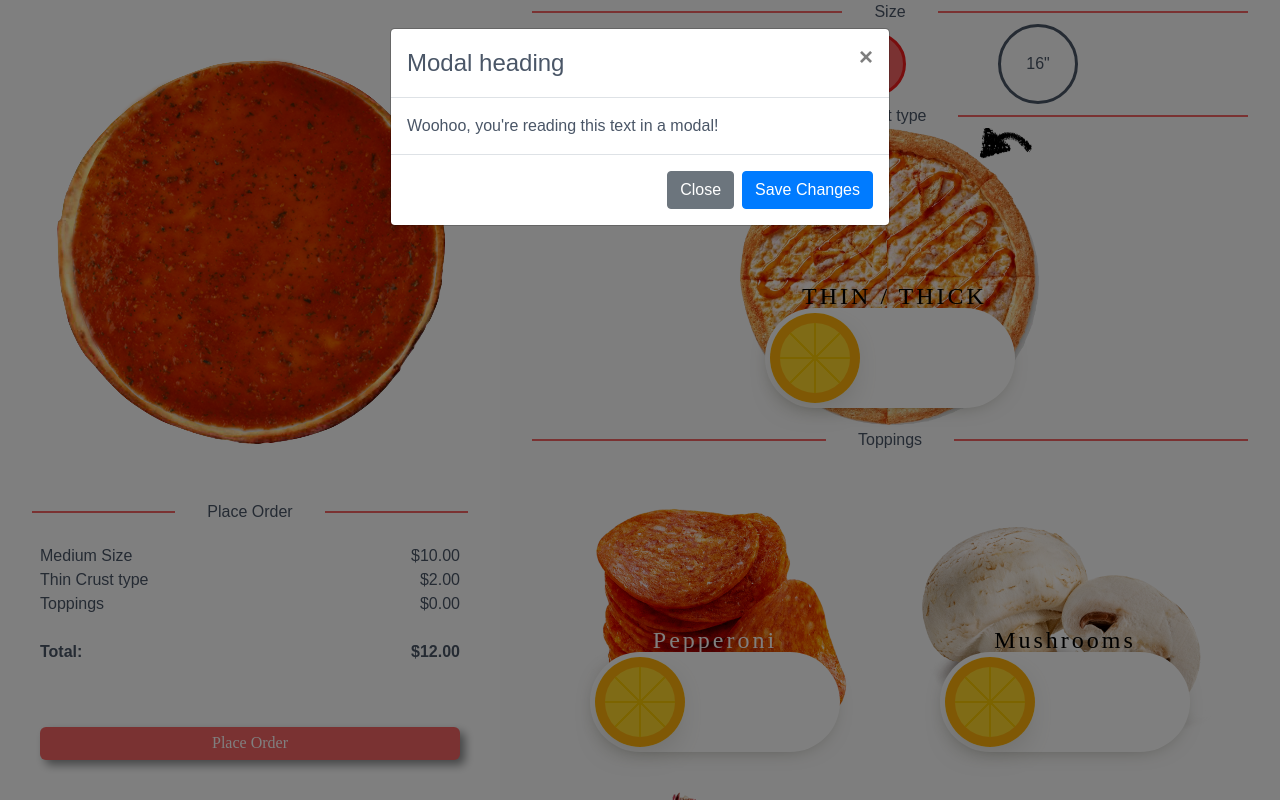
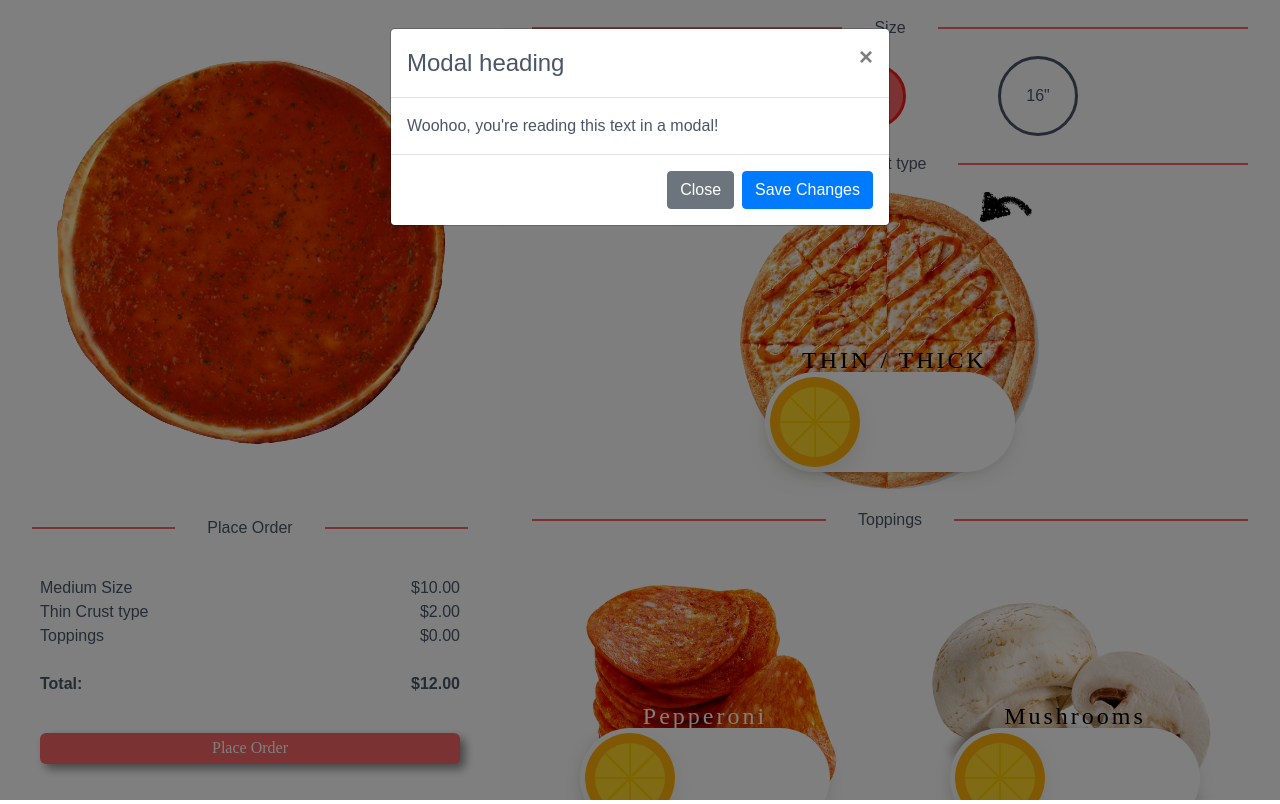
Before and after one commit to fosemberg/pizza-order, a React (Create React App) app in the folder front/: page / in a window 1280 px wide. Built offline with nearby package versions, Linux system fonts and the light colour scheme; a web font is replaced by a local one.

Commit message:
add spaces

```diff
--- a/front/src/App.scss
+++ b/front/src/App.scss
@@ -145,7 +145,7 @@ body {
     display: flex;
     flex-wrap: wrap;
     justify-content: space-around;
-    padding: 1.25rem 2.5rem;
+    padding: 0 20px 20px;
   }
 }
 
--- a/front/src/components/Divider/index.scss
+++ b/front/src/components/Divider/index.scss
@@ -5,6 +5,7 @@ $red: #f56565;
   display: flex;
   align-items: center;
   text-align: center;
+  margin: 16px 0;
 
   &::before {
     background: $red;
```
